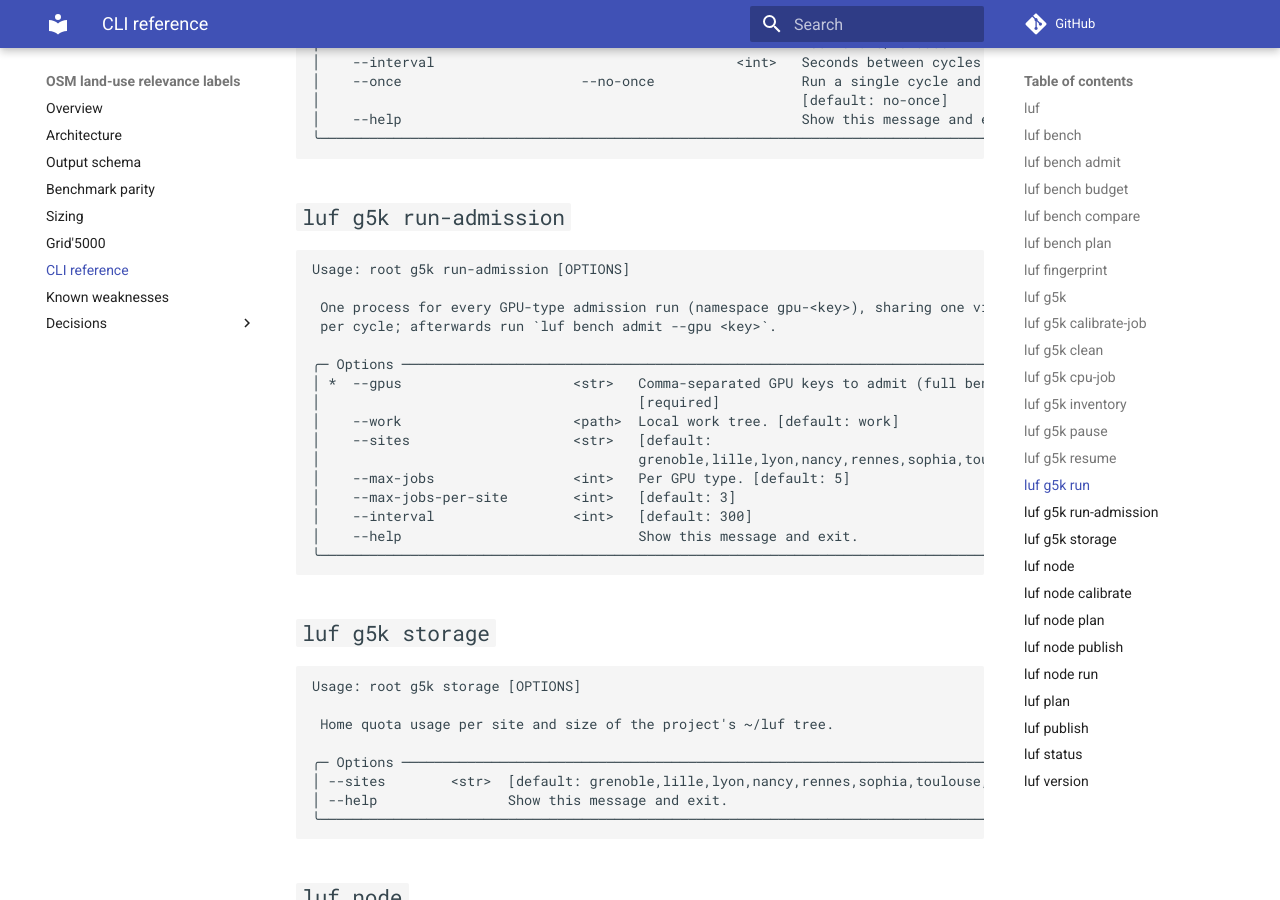
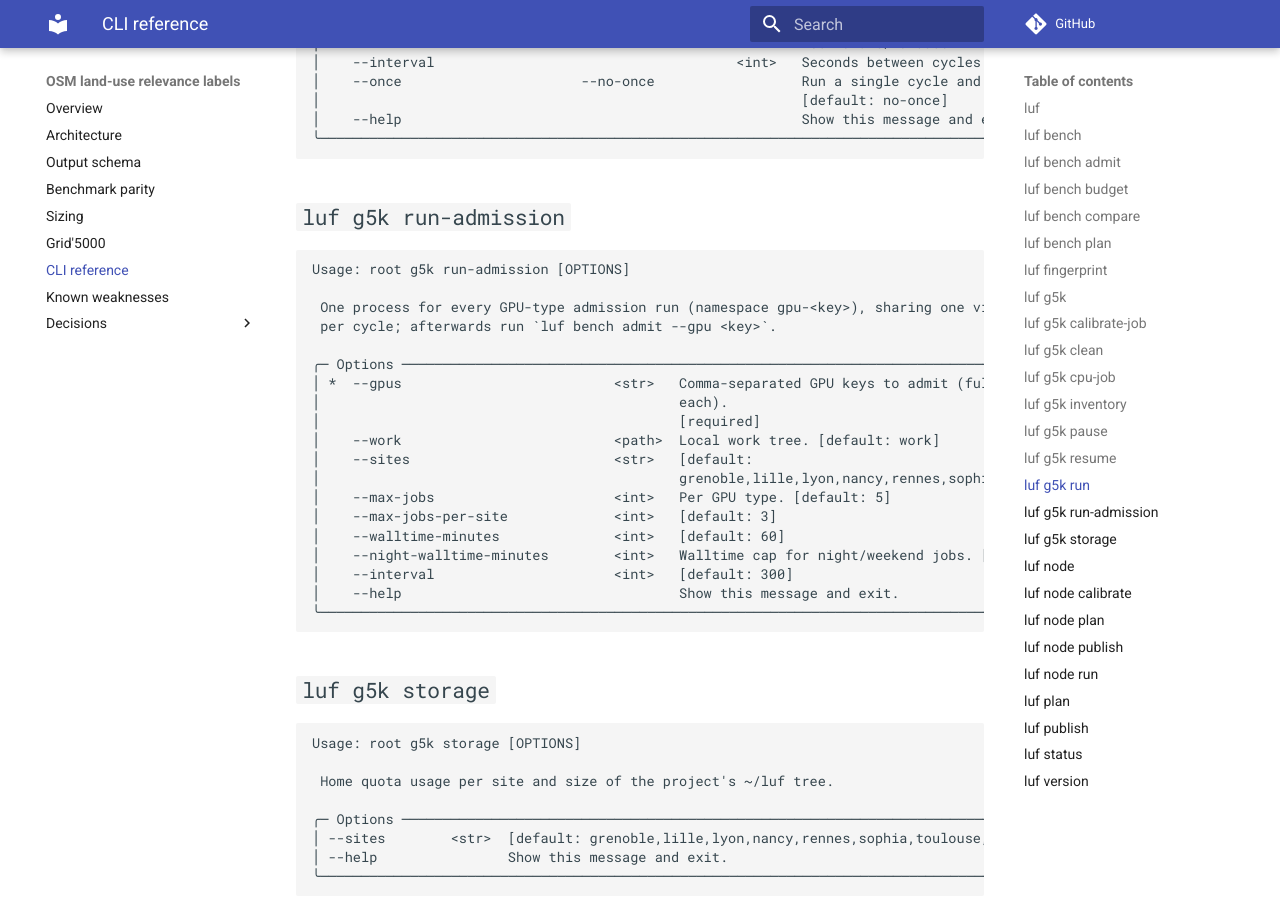
Before and after one commit to NoeFlandre/filter-osm-datasets-llms-landuse, an MkDocs documentation site: the page built from docs/cli.md, in a window 1280 px wide and 900 px high, scrolled down 5609 px. Built offline with MkDocs 1.6.1 and Material for MkDocs 9.7.7, drawn with Linux system fonts in a browser that asks for light colours; comment, search, counter and statistics services are not loaded.

Commit message:
run-admission: walltime options, same night-walltime fix
Co-Authored-By: Claude Sonnet 5.5 <noreply@anthropic.com>

````diff
--- a/docs/cli.md
+++ b/docs/cli.md
@@ -290,15 +290,18 @@ Usage: root g5k run-admission [OPTIONS]
  per cycle; afterwards run `luf bench admit --gpu <key>`.
 
 ╭─ Options ────────────────────────────────────────────────────────────────────────────────────────╮
-│ *  --gpus                     <str>   Comma-separated GPU keys to admit (full benchmark each).   │
-│                                       [required]                                                 │
-│    --work                     <path>  Local work tree. [default: work]                           │
-│    --sites                    <str>   [default:                                                  │
-│                                       grenoble,lille,lyon,nancy,rennes,sophia,toulouse,luxembou… │
-│    --max-jobs                 <int>   Per GPU type. [default: 5]                                 │
-│    --max-jobs-per-site        <int>   [default: 3]                                               │
-│    --interval                 <int>   [default: 300]                                             │
-│    --help                             Show this message and exit.                                │
+│ *  --gpus                          <str>   Comma-separated GPU keys to admit (full benchmark     │
+│                                            each).                                                │
+│                                            [required]                                            │
+│    --work                          <path>  Local work tree. [default: work]                      │
+│    --sites                         <str>   [default:                                             │
+│                                            grenoble,lille,lyon,nancy,rennes,sophia,toulouse,lux… │
+│    --max-jobs                      <int>   Per GPU type. [default: 5]                            │
+│    --max-jobs-per-site             <int>   [default: 3]                                          │
+│    --walltime-minutes              <int>   [default: 60]                                         │
+│    --night-walltime-minutes        <int>   Walltime cap for night/weekend jobs. [default: 120]   │
+│    --interval                      <int>   [default: 300]                                        │
+│    --help                                  Show this message and exit.                           │
 ╰──────────────────────────────────────────────────────────────────────────────────────────────────╯
 ```
 
````
Also changed, not shown: 2 other files.
